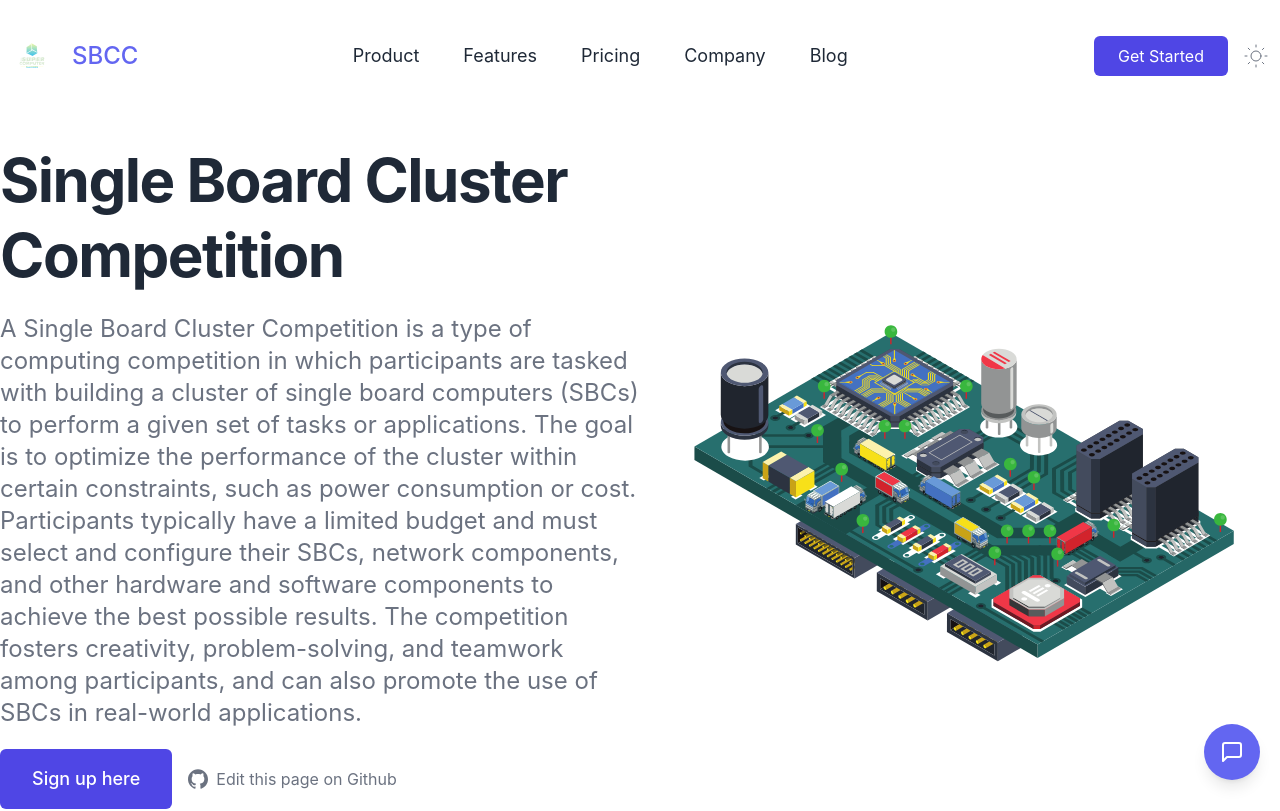
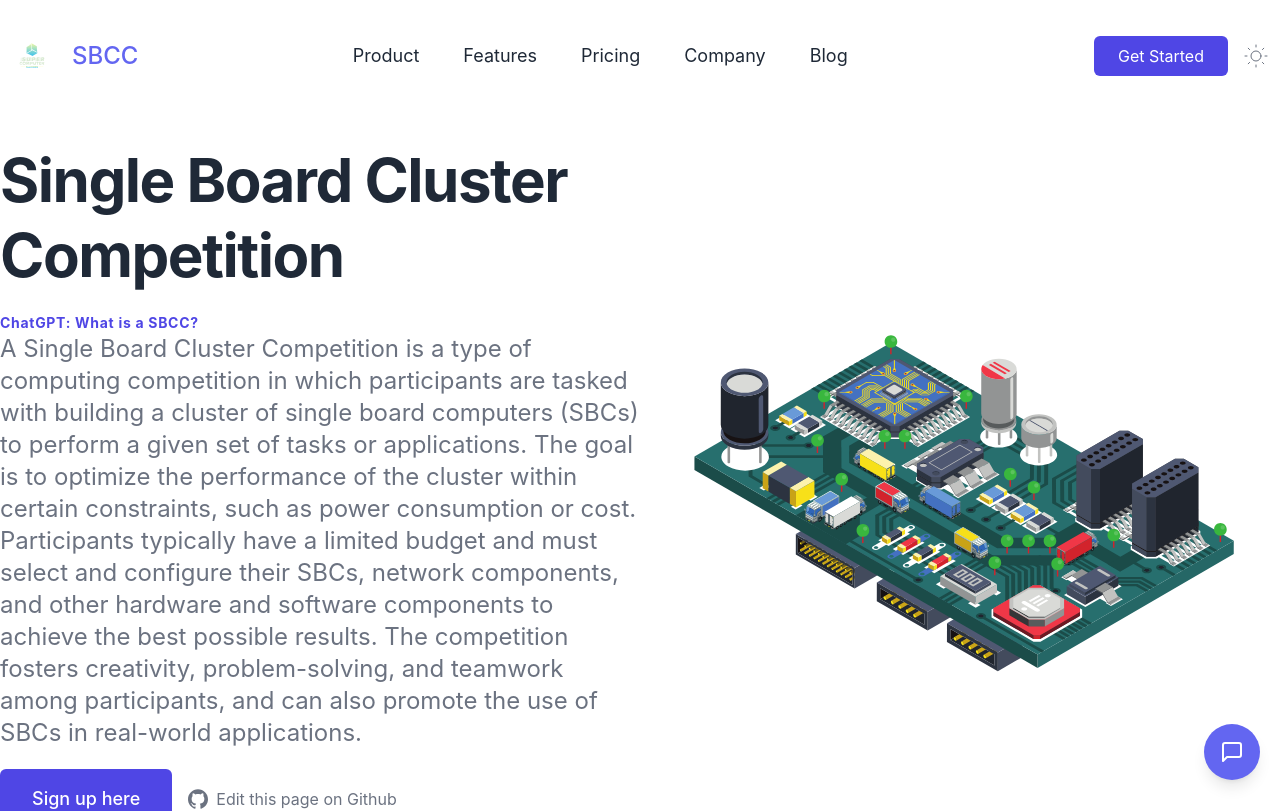
Before and after one commit to aalborg-supercomputer-klubben/sbcc-site, a Next.js app: page / in a window 1280 px wide. Shown: the top 811 px of the page. Built offline with nearby package versions, Linux system fonts and the light colour scheme.

Commit message:
add chatgpt reference

```diff
--- a/components/hero.tsx
+++ b/components/hero.tsx
@@ -12,7 +12,8 @@ export default function Hero() {
             <h1 className="text-4xl font-bold leading-snug tracking-tight text-gray-800 lg:text-4xl lg:leading-tight xl:text-6xl xl:leading-tight dark:text-white">
               Single Board Cluster Competition
             </h1>
-            <p className="py-5 text-xl leading-normal text-gray-500 lg:text-xl xl:text-2xl dark:text-gray-300">
+            <p className="pt-5 text-sm font-bold tracking-wider text-indigo-600">ChatGPT: What is a SBCC?</p>
+            <p className="pb-5 text-xl leading-normal text-gray-500 lg:text-xl xl:text-2xl dark:text-gray-300 ">
             A Single Board Cluster Competition is a type of computing competition in which participants are tasked with building a cluster of single board computers (SBCs) to perform a given set of tasks or applications. The goal is to optimize the performance of the cluster within certain constraints, such as power consumption or cost. Participants typically have a limited budget and must select and configure their SBCs, network components, and other hardware and software components to achieve the best possible results. The competition fosters creativity, problem-solving, and teamwork among participants, and can also promote the use of SBCs in real-world applications.
             </p>
 
```
